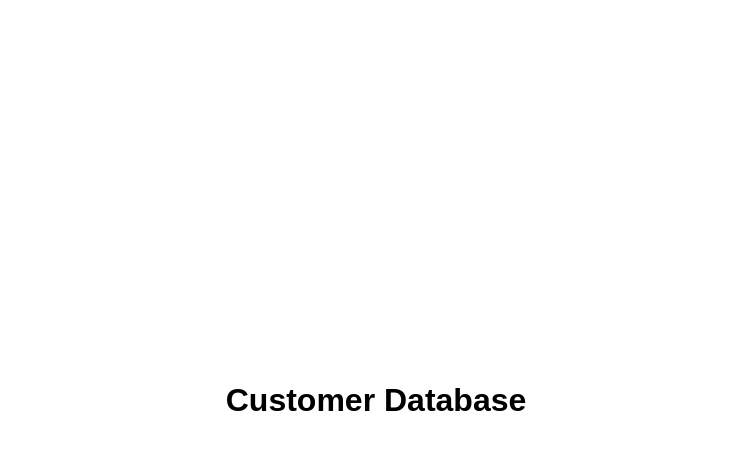
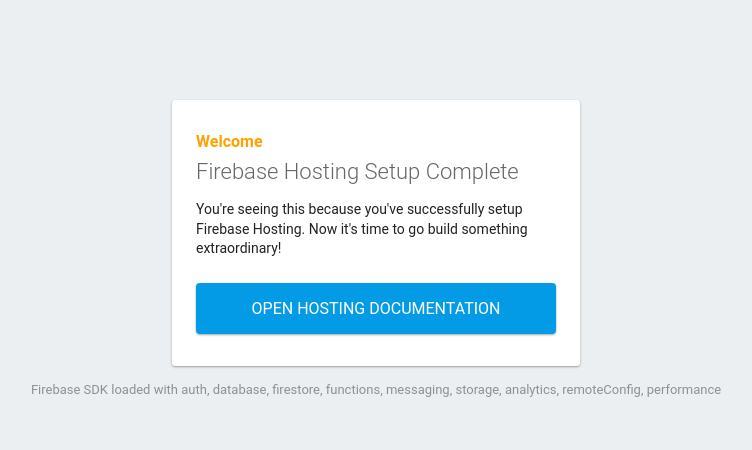
Before and after one commit to qrapidnow/customerdb, a website: page public/index.html in a window 1280 px wide. Shown: the whole page, without its empty margins (264-1016 px from the left). Drawn offline with Linux system fonts and the light colour scheme; some packages are replaced by stand-ins of ours.

Commit message:
updated for integration

```diff
--- a/public/index.html
+++ b/public/index.html
@@ -1,26 +1,89 @@
 <!DOCTYPE html>
-<html lang="en">
-<head>
-    <meta charset="UTF-8">
-    <meta name="viewport" content="width=device-width, initial-scale=1.0">
-    <title>Customer Database</title>
-    <style>
-        body {
-            background-color: white; /* Set background to white */
-            color: black; /* Set text color to black */
-            font-family: Arial, sans-serif; /* Set the font */
-            display: flex;
-            justify-content: center;
-            align-items: center;
-            height: 100vh;
-            margin: 0; /* Remove default margin */
+<html>
+  <head>
+    <meta charset="utf-8">
+    <meta name="viewport" content="width=device-width, initial-scale=1">
+    <title>Welcome to Firebase Hosting</title>
+
+    <!-- update the version number as needed -->
+    <script defer src="/__/firebase/10.12.4/firebase-app-compat.js"></script>
+    <!-- include only the Firebase features as you need -->
+    <script defer src="/__/firebase/10.12.4/firebase-auth-compat.js"></script>
+    <script defer src="/__/firebase/10.12.4/firebase-database-compat.js"></script>
+    <script defer src="/__/firebase/10.12.4/firebase-firestore-compat.js"></script>
+    <script defer src="/__/firebase/10.12.4/firebase-functions-compat.js"></script>
+    <script defer src="/__/firebase/10.12.4/firebase-messaging-compat.js"></script>
+    <script defer src="/__/firebase/10.12.4/firebase-storage-compat.js"></script>
+    <script defer src="/__/firebase/10.12.4/firebase-analytics-compat.js"></script>
+    <script defer src="/__/firebase/10.12.4/firebase-remote-config-compat.js"></script>
+    <script defer src="/__/firebase/10.12.4/firebase-performance-compat.js"></script>
+    <!--
+      initialize the SDK after all desired features are loaded, set useEmulator to false
+      to avoid connecting the SDK to running emulators.
+    -->
+    <script defer src="/__/firebase/init.js?useEmulator=true"></script>
+
+    <style media="screen">
+      body { background: #ECEFF1; color: rgba(0,0,0,0.87); font-family: Roboto, Helvetica, Arial, sans-serif; margin: 0; padding: 0; }
+      #message { background: white; max-width: 360px; margin: 100px auto 16px; padding: 32px 24px; border-radius: 3px; }
+      #message h2 { color: #ffa100; font-weight: bold; font-size: 16px; margin: 0 0 8px; }
+      #message h1 { font-size: 22px; font-weight: 300; color: rgba(0,0,0,0.6); margin: 0 0 16px;}
+      #message p { line-height: 140%; margin: 16px 0 24px; font-size: 14px; }
+      #message a { display: block; text-align: center; background: #039be5; text-transform: uppercase; text-decoration: none; color: white; padding: 16px; border-radius: 4px; }
+      #message, #message a { box-shadow: 0 1px 3px rgba(0,0,0,0.12), 0 1px 2px rgba(0,0,0,0.24); }
+      #load { color: rgba(0,0,0,0.4); text-align: center; font-size: 13px; }
+      @media (max-width: 600px) {
+        body, #message { margin-top: 0; background: white; box-shadow: none; }
+        body { border-top: 16px solid #ffa100; }
+      }
+    </style>
+  </head>
+  <body>
+    <div id="message">
+      <h2>Welcome</h2>
+      <h1>Firebase Hosting Setup Complete</h1>
+      <p>You're seeing this because you've successfully setup Firebase Hosting. Now it's time to go build something extraordinary!</p>
+      <a target="_blank" href="https://firebase.google.com/docs/hosting/">Open Hosting Documentation</a>
+    </div>
+    <p id="load">Firebase SDK Loading&hellip;</p>
+
+    <script>
+      document.addEventListener('DOMContentLoaded', function() {
+        const loadEl = document.querySelector('#load');
+        // // 🔥🔥🔥🔥🔥🔥🔥🔥🔥🔥🔥🔥🔥🔥🔥🔥🔥🔥🔥🔥🔥🔥🔥🔥🔥🔥🔥🔥🔥🔥🔥
+        // // The Firebase SDK is initialized and available here!
+        //
+        // firebase.auth().onAuthStateChanged(user => { });
+        // firebase.database().ref('/path/to/ref').on('value', snapshot => { });
+        // firebase.firestore().doc('/foo/bar').get().then(() => { });
+        // firebase.functions().httpsCallable('yourFunction')().then(() => { });
+        // firebase.messaging().requestPermission().then(() => { });
+        // firebase.storage().ref('/path/to/ref').getDownloadURL().then(() => { });
+        // firebase.analytics(); // call to activate
+        // firebase.analytics().logEvent('tutorial_completed');
+        // firebase.performance(); // call to activate
+        //
+        // // 🔥🔥🔥🔥🔥🔥🔥🔥🔥🔥🔥🔥🔥🔥🔥🔥🔥🔥🔥🔥🔥🔥🔥🔥🔥🔥🔥🔥🔥🔥🔥
+
+        try {
+          let app = firebase.app();
+          let features = [
+            'auth',
+            'database',
+            'firestore',
+            'functions',
+            'messaging',
+            'storage',
+            'analytics',
+            'remoteConfig',
+            'performance',
+          ].filter(feature => typeof app[feature] === 'function');
+          loadEl.textContent = `Firebase SDK loaded with ${features.join(', ')}`;
+        } catch (e) {
+          console.error(e);
+          loadEl.textContent = 'Error loading the Firebase SDK, check the console.';
         }
-        h1 {
-            margin: 0; /* Remove margin around the h1 */
-        }
-    </style>
-</head>
-<body>
-    <h1>Customer Database</h1>
-</body>
+      });
+    </script>
+  </body>
 </html>
```
